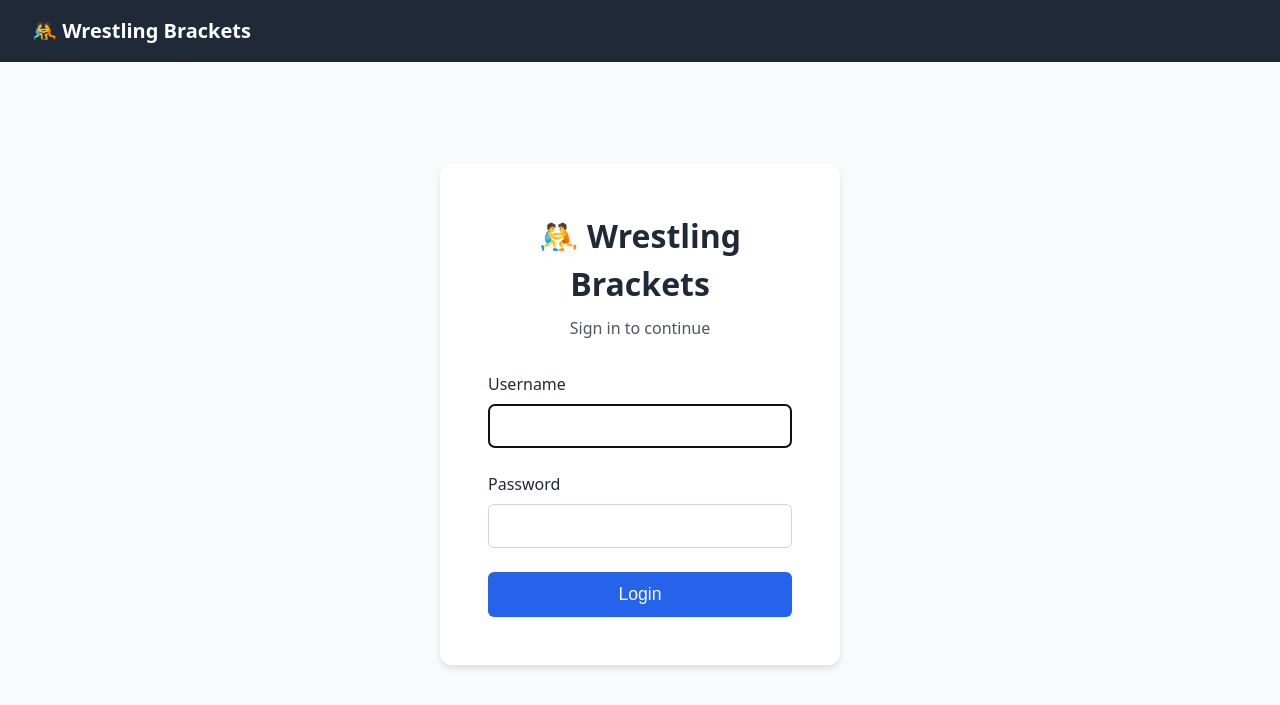
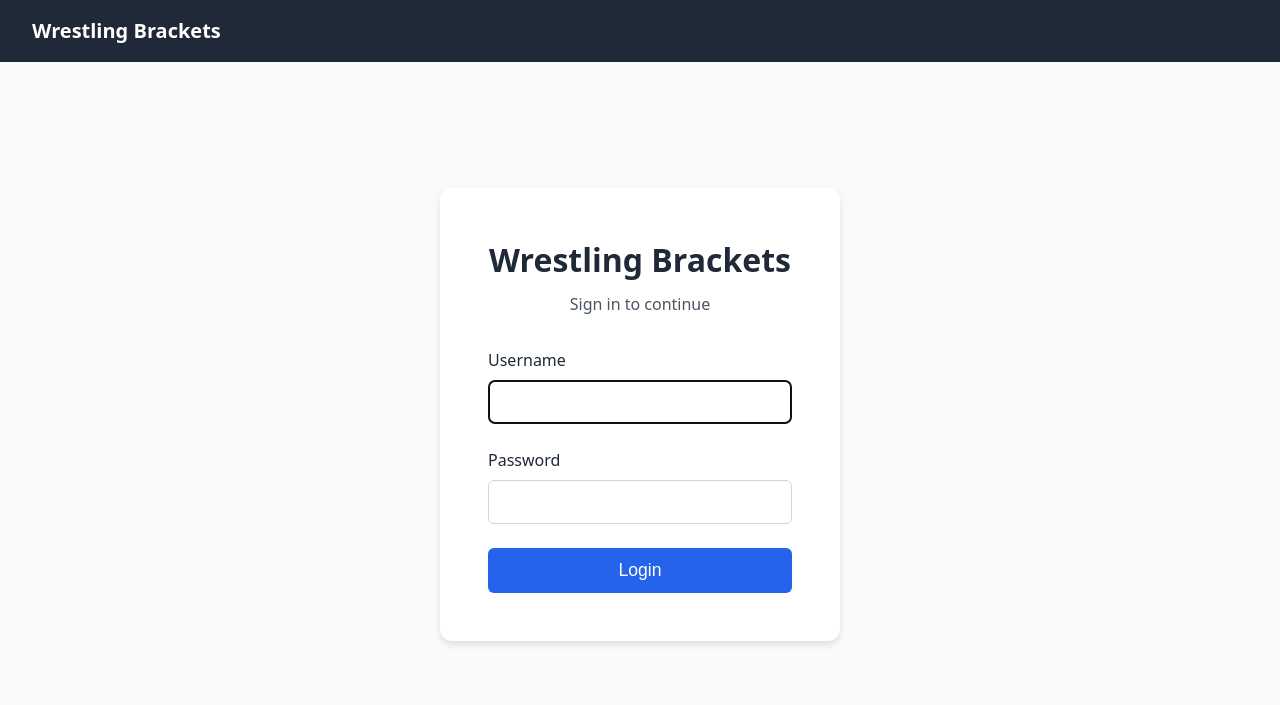
Before and after one commit to dcummings95/Wrestling-Bracket-Generator, a Flask app: page /login in a window 1280 px wide. Shown: the top 705 px of the page. Run offline with Flask 3, Linux system fonts and the light colour scheme.

Commit message:
Minor tweak to templates

```diff
--- a/templates/base.html
+++ b/templates/base.html
@@ -9,7 +9,7 @@
 </head>
 <body>
     <nav class="navbar">
-        <a href="{{ url_for('index') }}" class="logo">🤼 Wrestling Brackets</a>
+        <a href="{{ url_for('index') }}" class="logo">Wrestling Brackets</a>
         <div class="nav-links">
             {% if current_user.is_authenticated %}
                 <a href="{{ url_for('index') }}">Events</a>
--- a/templates/login.html
+++ b/templates/login.html
@@ -5,7 +5,7 @@
 {% block content %}
 <div class="login-page">
     <div class="login-card">
-        <h1>🤼 Wrestling Brackets</h1>
+        <h1>Wrestling Brackets</h1>
         <p class="login-subtitle">Sign in to continue</p>
 
         <form method="POST" class="login-form">
```
